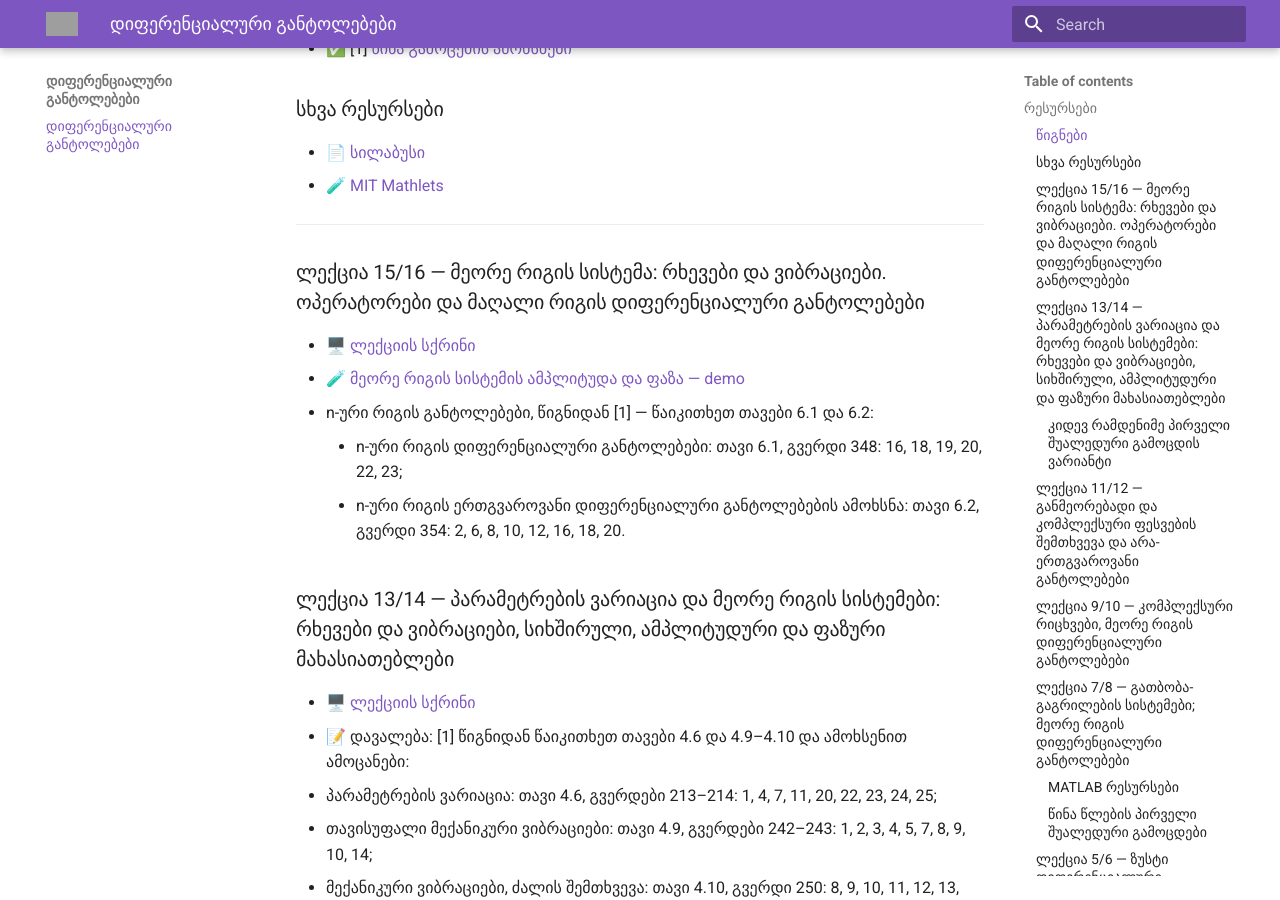
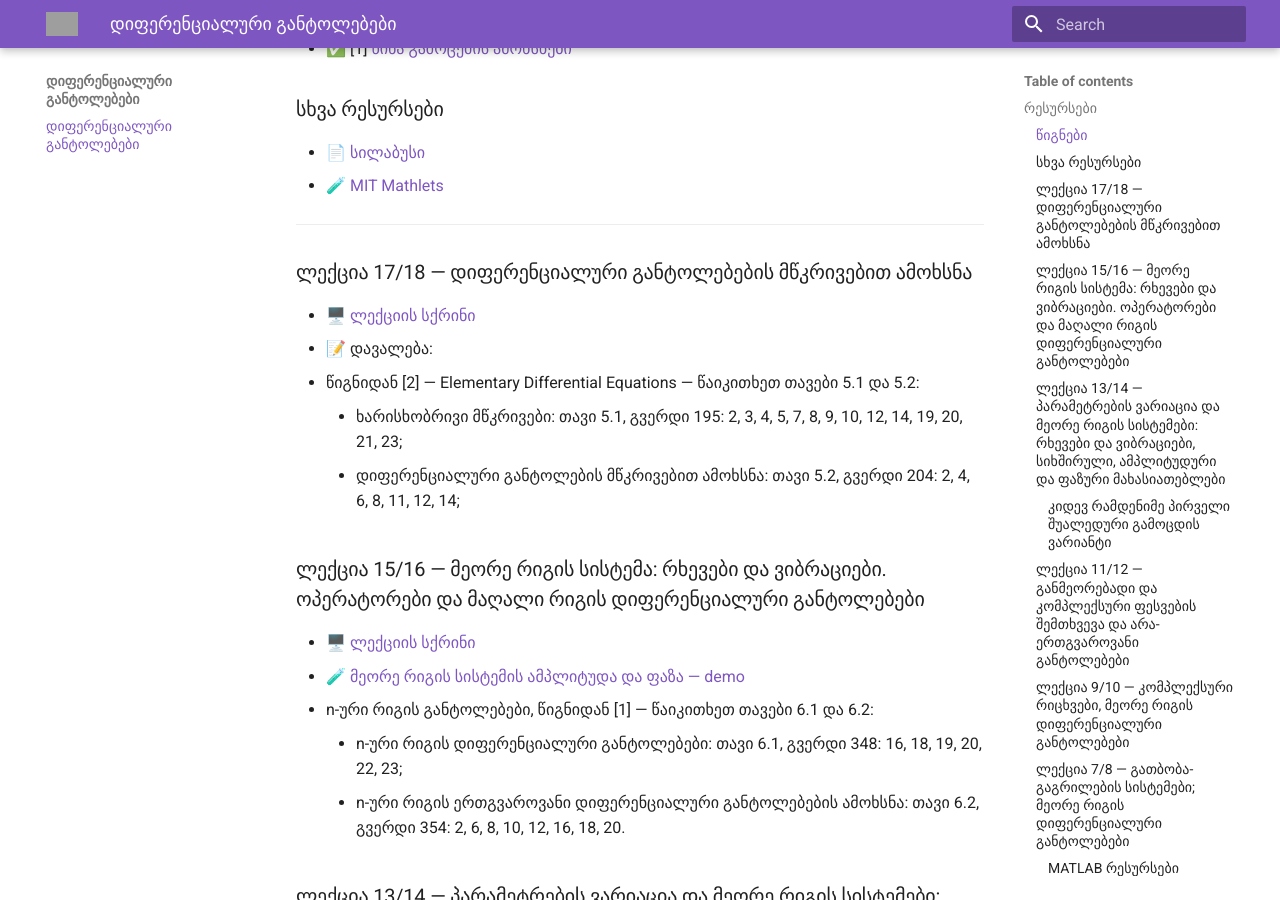
Before and after one commit to gugavar/differential-equations-fall-2026-agruni, an MkDocs documentation site: the page built from docs/index.md, in a window 1280 px wide and 900 px high, scrolled down 367 px. Built offline with MkDocs 1.6.1 and Material for MkDocs 9.7.7, drawn with Linux system fonts in a browser that asks for light colours; some of the changed text lies outside the part shown; grey boxes are pictures that could not be loaded.

Commit message:
Update index.md

```diff
--- a/docs/index.md
+++ b/docs/index.md
@@ -16,6 +16,15 @@
 
 
 ---
+### ლექცია 17/18 — დიფერენციალური განტოლებების მწკრივებით ამოხსნა
+
+- 🖥️ [ლექციის სქრინი]()
+- 📝 დავალება:
+  - წიგნიდან [2] — Elementary Differential Equations — წაიკითხეთ თავები 5.1 და 5.2:
+    - ხარისხობრივი მწკრივები: თავი 5.1, გვერდი 195: 2, 3, 4, 5, 7, 8, 9, 10, 12, 14, 19, 20, 21, 23;
+    - დიფერენციალური განტოლების მწკრივებით ამოხსნა: თავი 5.2, გვერდი 204: 2, 4, 6, 8, 11, 12, 14;
+
+
 ### ლექცია 15/16 — მეორე რიგის სისტემა: რხევები და ვიბრაციები. ოპერატორები და მაღალი რიგის დიფერენციალური განტოლებები
 
 - 🖥️ [ლექციის სქრინი](https://drive.google.com/file/d/1GLGo6_zZc6KseqqgXctQRfaHa3iS0boa/view?usp=drive_link)
```
